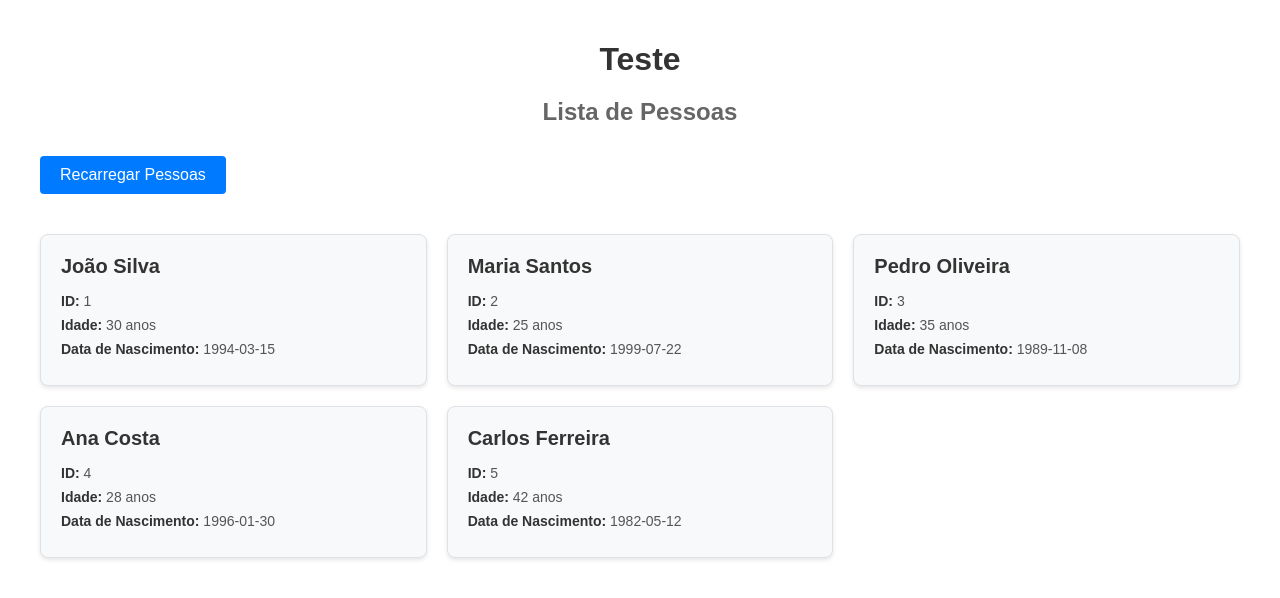
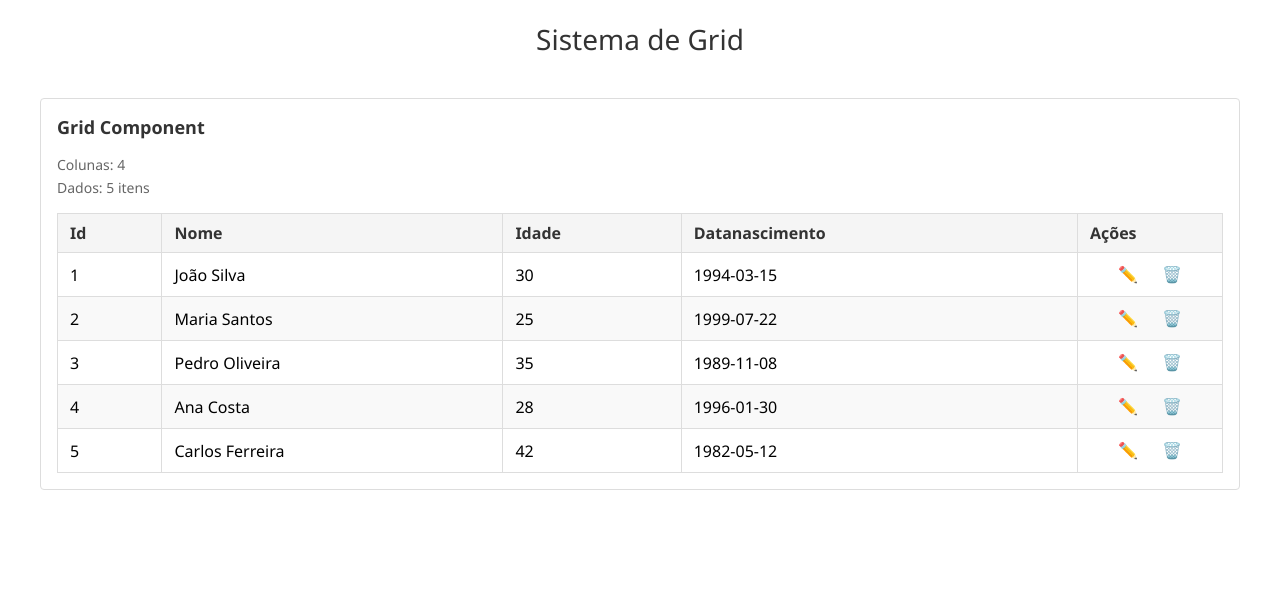
Before and after one commit to ddcsilva/TesteAngular, an Angular app: page / in a window 1280 px wide. Shown: the top 598 px of the page. Built offline with nearby package versions, Linux system fonts and the light colour scheme; data requests are answered from the project's data file.

Commit message:
Refactor app component structure: replace loading and error handling with signals, enhance UI with a new grid component, and update styles for better user experience.

```diff
--- a/src/app/app.component.html
+++ b/src/app/app.component.html
@@ -1,27 +1,19 @@
-<div class="container">
-  <h1>{{ title }}</h1>
-  <h2>Lista de Pessoas</h2>
+<div class="app-container">
+  <header>
+    <h1>{{ title }}</h1>
+  </header>
 
-  <button (click)="carregarPessoas()">Recarregar Pessoas</button>
-
-  <div *ngIf="loading" class="loading">Carregando pessoas...</div>
-
-  <div *ngIf="error" class="error">
-    {{ error }}
-  </div>
-
-  <div *ngIf="!loading && pessoas.length > 0" class="pessoas-list">
-    <div *ngFor="let pessoa of pessoas" class="pessoa-card">
-      <h3>{{ pessoa.nome }}</h3>
-      <p><strong>ID:</strong> {{ pessoa.id }}</p>
-      <p><strong>Idade:</strong> {{ pessoa.idade }} anos</p>
-      <p><strong>Data de Nascimento:</strong> {{ pessoa.dataNascimento }}</p>
-    </div>
-  </div>
-
-  <div *ngIf="!loading && pessoas.length === 0 && !error" class="empty">
-    Nenhuma pessoa encontrada.
-  </div>
+  <main>
+    @if (loading()) {
+    <div class="loading">Carregando dados...</div>
+    } @else if (error()) {
+    <div class="error">{{ error() }}</div>
+    <button (click)="carregarPessoas()">Tentar Novamente</button>
+    } @else {
+    <app-grid [dados]="pessoas()" [colunas]="colunasGrid" [mostrarAcoes]="true">
+    </app-grid>
+    }
+  </main>
 </div>
 
 <router-outlet></router-outlet>
--- a/src/app/app.component.scss
+++ b/src/app/app.component.scss
@@ -1,8 +1,54 @@
-.container {
+.app-container {
   max-width: 1200px;
   margin: 0 auto;
   padding: 20px;
-  font-family: Arial, sans-serif;
+  font-family: "Segoe UI", Tahoma, Geneva, Verdana, sans-serif;
+}
+
+header {
+  text-align: center;
+  margin-bottom: 40px;
+}
+
+header h1 {
+  color: #333;
+  font-size: 28px;
+  font-weight: 300;
+  margin: 0;
+}
+
+main {
+  width: 100%;
+}
+
+.loading {
+  text-align: center;
+  padding: 40px;
+  color: #666;
+  font-size: 18px;
+}
+
+.error {
+  background-color: #f8d7da;
+  color: #721c24;
+  padding: 15px;
+  border-radius: 4px;
+  margin-bottom: 20px;
+  text-align: center;
+}
+
+button {
+  background-color: #007bff;
+  color: white;
+  border: none;
+  padding: 10px 20px;
+  border-radius: 4px;
+  cursor: pointer;
+  font-size: 16px;
+}
+
+button:hover {
+  background-color: #0056b3;
 }
 
 h1 {
--- a/src/app/app.component.ts
+++ b/src/app/app.component.ts
@@ -1,21 +1,26 @@
-import { Component, OnInit } from '@angular/core';
+import { Component, OnInit, signal } from '@angular/core';
 import { RouterOutlet } from '@angular/router';
-import { CommonModule } from '@angular/common';
+import { GridComponent } from './shared/components/grid/grid.component';
+import { Pessoa } from './models/pessoa.model';
 import { PessoaService } from './services/pessoa.service';
-import { Pessoa } from './models/pessoa.model';
 
 @Component({
   selector: 'app-root',
   standalone: true,
-  imports: [RouterOutlet, CommonModule],
+  imports: [RouterOutlet, GridComponent],
   templateUrl: './app.component.html',
   styleUrl: './app.component.scss',
 })
 export class AppComponent implements OnInit {
-  title = 'Teste';
-  pessoas: Pessoa[] = [];
-  loading = false;
-  error = '';
+  title = 'Sistema de Grid';
+
+  // Usando signals para os dados
+  pessoas = signal<Pessoa[]>([]);
+  loading = signal(false);
+  error = signal('');
+
+  // Colunas que queremos exibir (pode ser dinâmico baseado no objeto)
+  colunasGrid = ['id', 'nome', 'idade', 'dataNascimento'];
 
   constructor(private pessoaService: PessoaService) {}
 
@@ -24,20 +29,19 @@ export class AppComponent implements OnInit {
   }
 
   carregarPessoas() {
-    this.loading = true;
-    this.error = '';
+    this.loading.set(true);
+    this.error.set('');
 
     this.pessoaService.obterTodasPessoas().subscribe({
       next: (pessoas) => {
-        this.pessoas = pessoas;
-        this.loading = false;
+        this.pessoas.set(pessoas);
+        this.loading.set(false);
       },
       error: (err) => {
-        this.error =
-          'Erro ao carregar pessoas. Verifique se o json-server está rodando.';
-        this.loading = false;
+        this.error.set('Erro ao carregar dados. Verifique se o json-server está rodando.');
+        this.loading.set(false);
         console.error('Erro:', err);
-      },
+      }
     });
   }
 }
--- /dev/null
+++ b/src/app/shared/components/grid/grid.component.html
@@ -0,0 +1,58 @@
+<div class="grid-container">
+  <h3>Grid Component</h3>
+
+  @if (loading()) {
+  <div class="loading">Carregando...</div>
+  } @else {
+  <div class="grid-content">
+    <p>Colunas: {{ colunas().length }}</p>
+    <p>Dados: {{ dados().length }} itens</p>
+
+    @if (dados().length > 0) {
+    <table class="simple-table">
+      <thead>
+        <tr>
+          @for (coluna of obterColunasComAcoes(); track coluna) { @if (coluna
+          === 'acoes') {
+          <th class="coluna-acoes">Ações</th>
+          } @else {
+          <th>{{ coluna | titlecase }}</th>
+          } }
+        </tr>
+      </thead>
+      <tbody>
+        @for (item of dados(); track $index) {
+        <tr>
+          @for (coluna of obterColunasComAcoes(); track coluna) { @if (coluna
+          === 'acoes') {
+          <td class="coluna-acoes">
+            <div class="acoes-container">
+              <button
+                class="btn-acao btn-editar"
+                (click)="onEditar(item)"
+                title="Editar"
+              >
+                ✏️
+              </button>
+              <button
+                class="btn-acao btn-excluir"
+                (click)="onExcluir(item)"
+                title="Excluir"
+              >
+                🗑️
+              </button>
+            </div>
+          </td>
+          } @else {
+          <td>{{ obterValorColuna(item, coluna) }}</td>
+          } }
+        </tr>
+        }
+      </tbody>
+    </table>
+    } @else {
+    <div class="empty-state">Nenhum dado para exibir</div>
+    }
+  </div>
+  }
+</div>
--- /dev/null
+++ b/src/app/shared/components/grid/grid.component.scss
@@ -0,0 +1,95 @@
+.grid-container {
+  padding: 16px;
+  border: 1px solid #ddd;
+  border-radius: 4px;
+  background-color: #fff;
+}
+
+.grid-container h3 {
+  margin: 0 0 16px 0;
+  color: #333;
+  font-size: 18px;
+}
+
+.loading {
+  text-align: center;
+  padding: 20px;
+  color: #666;
+}
+
+.grid-content p {
+  margin: 4px 0;
+  color: #666;
+  font-size: 14px;
+}
+
+.simple-table {
+  width: 100%;
+  border-collapse: collapse;
+  margin-top: 16px;
+}
+
+.simple-table th,
+.simple-table td {
+  padding: 8px 12px;
+  text-align: left;
+  border: 1px solid #ddd;
+}
+
+.simple-table th {
+  background-color: #f5f5f5;
+  font-weight: 600;
+  color: #333;
+}
+
+.simple-table tr:nth-child(even) {
+  background-color: #f9f9f9;
+}
+
+.simple-table tr:hover {
+  background-color: #f0f0f0;
+}
+
+.empty-state {
+  text-align: center;
+  padding: 40px;
+  color: #999;
+  font-style: italic;
+}
+
+// Estilos para coluna de ações
+.coluna-acoes {
+  text-align: center;
+  width: 120px;
+}
+
+.acoes-container {
+  display: flex;
+  justify-content: center;
+  gap: 8px;
+}
+
+.btn-acao {
+  background: none;
+  border: none;
+  cursor: pointer;
+  padding: 4px 8px;
+  border-radius: 4px;
+  font-size: 16px;
+  display: flex;
+  align-items: center;
+  justify-content: center;
+  transition: background-color 0.2s;
+}
+
+.btn-acao:hover {
+  background-color: #f0f0f0;
+}
+
+.btn-editar:hover {
+  background-color: #e3f2fd;
+}
+
+.btn-excluir:hover {
+  background-color: #ffebee;
+}
--- a/src/app/shared/components/grid/grid.component.ts
+++ b/src/app/shared/components/grid/grid.component.ts
@@ -1,4 +1,4 @@
-import { Component } from '@angular/core';
+import { Component, input, signal } from '@angular/core';
 import { CommonModule } from '@angular/common';
 
 @Component({
@@ -8,4 +8,34 @@ import { CommonModule } from '@angular/common';
   templateUrl: './grid.component.html',
   styleUrls: ['./grid.component.scss'],
 })
-export class GridComponent {}
+export class GridComponent<T = any> {
+  // Inputs usando signals
+  dados = input<T[]>([]);
+  colunas = input<string[]>([]);
+  mostrarAcoes = input<boolean>(false);
+
+  // Estado interno
+  loading = signal(false);
+
+  constructor() {}
+
+  // Método auxiliar para obter valor da coluna
+  obterValorColuna(item: T, coluna: string): any {
+    return (item as any)[coluna];
+  }
+
+  // Método para obter todas as colunas incluindo ações
+  obterColunasComAcoes(): string[] {
+    const colunas = this.colunas();
+    return this.mostrarAcoes() ? [...colunas, 'acoes'] : colunas;
+  }
+
+  // Métodos para ações (sem funcionalidade ainda)
+  onEditar(item: T) {
+    console.log('Editar item:', item);
+  }
+
+  onExcluir(item: T) {
+    console.log('Excluir item:', item);
+  }
+}
```
